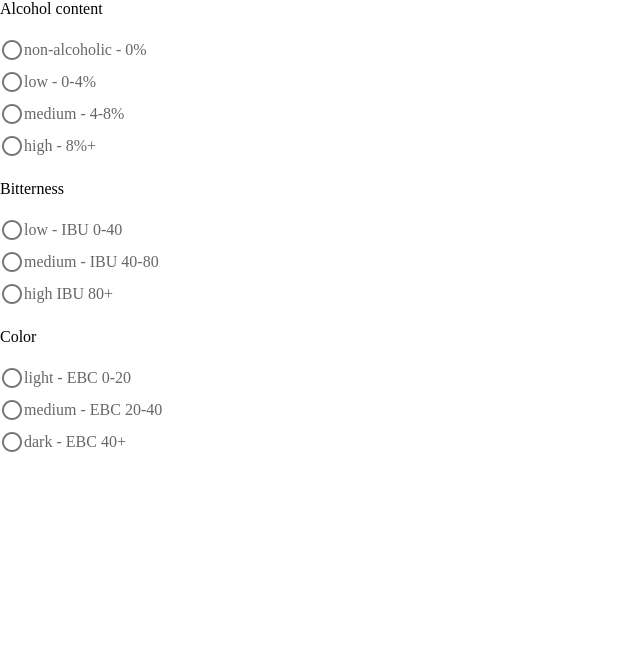
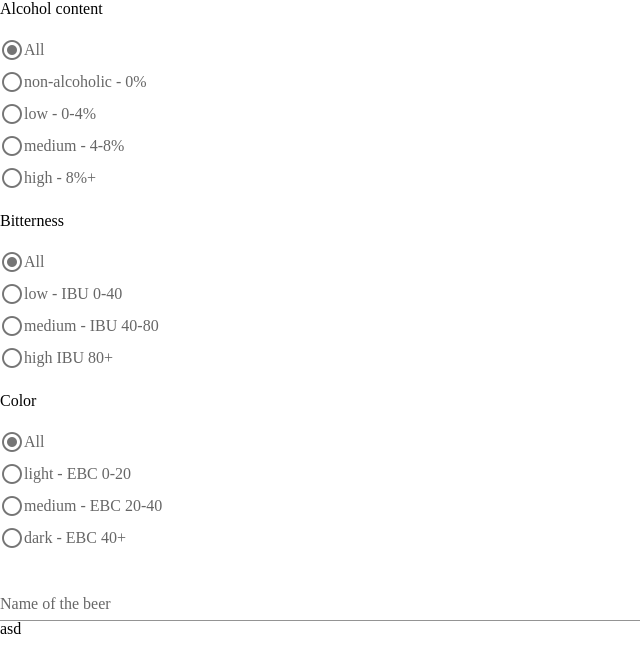
Before and after one commit to csuszka/beer-test, a Vue app: page / in a window 1280 px wide. Shown: the top 672 px of the page, without its empty margins (0-640 px from the left). Built offline with nearby package versions, Linux system fonts and the light colour scheme.

Commit message:
Sidebar: Added beer name search input & defaults

```diff
--- a/src/App.vue
+++ b/src/App.vue
@@ -1,15 +1,20 @@
 <template>
+<div>
   <sidebar></sidebar>
+  <beers></beers>
+  </div>
 </template>
 
 <script>
 import Sidebar from "./components/Sidebar";
+import Beers from "./components/Beers";
 
 export default {
   name: "App",
 
   components: {
     Sidebar,
+    Beers
   },
 
   data: () => ({
--- /dev/null
+++ b/src/components/Beers.vue
@@ -0,0 +1,19 @@
+<template>
+  <div>
+asd
+  </div>
+</template>
+
+<script>
+export default {
+  name: "Main",
+
+  data: () => ({
+  }),
+  computed: {
+    query: () => {
+      return "";
+    },
+  },
+};
+</script>
--- a/src/components/Sidebar.vue
+++ b/src/components/Sidebar.vue
@@ -27,6 +27,12 @@
         :value="index"
       />
     </v-radio-group>
+     <v-text-field
+      label="Name of the beer"
+      :rules="rules"
+      hide-details="auto"
+      v-model="selectedName"
+    ></v-text-field>
   </div>
 </template>
 
@@ -35,29 +41,35 @@ export default {
   name: "Sidebar",
 
   data: () => ({
-    selectedAlcohol: null,
+    selectedAlcohol: 0,
     alcoholLevels: [
+      { text: "All", value: false },
       { text: "non-alcoholic - 0%", value: false },
       { text: "low - 0-4%", value: false },
       { text: "medium - 4-8%", value: false },
       { text: "high - 8%+", value: false },
     ],
-    selectedBitterness: null,
+    selectedBitterness: 0,
     bitternessLevels: [
+      { text: "All", value: false },
       { text: "low - IBU 0-40", value: false },
       { text: "medium - IBU 40-80", value: false },
       { text: "high IBU 80+", value: false },
     ],
-    selectedColors: null,
+    selectedColors: 0,
     colors: [
+      { text: "All", value: false },
       { text: "light - EBC 0-20", value: false },
       { text: "medium - EBC 20-40", value: false },
       { text: "dark - EBC 40+", value: false },
     ],
+    selectedName: "",
+    rules: []
   }),
   computed: {
     query: () => {
-      return "";
+      let queryString = `https://api.punkapi.com/v2/beers`;
+      return queryString;
     },
   },
 };
```
